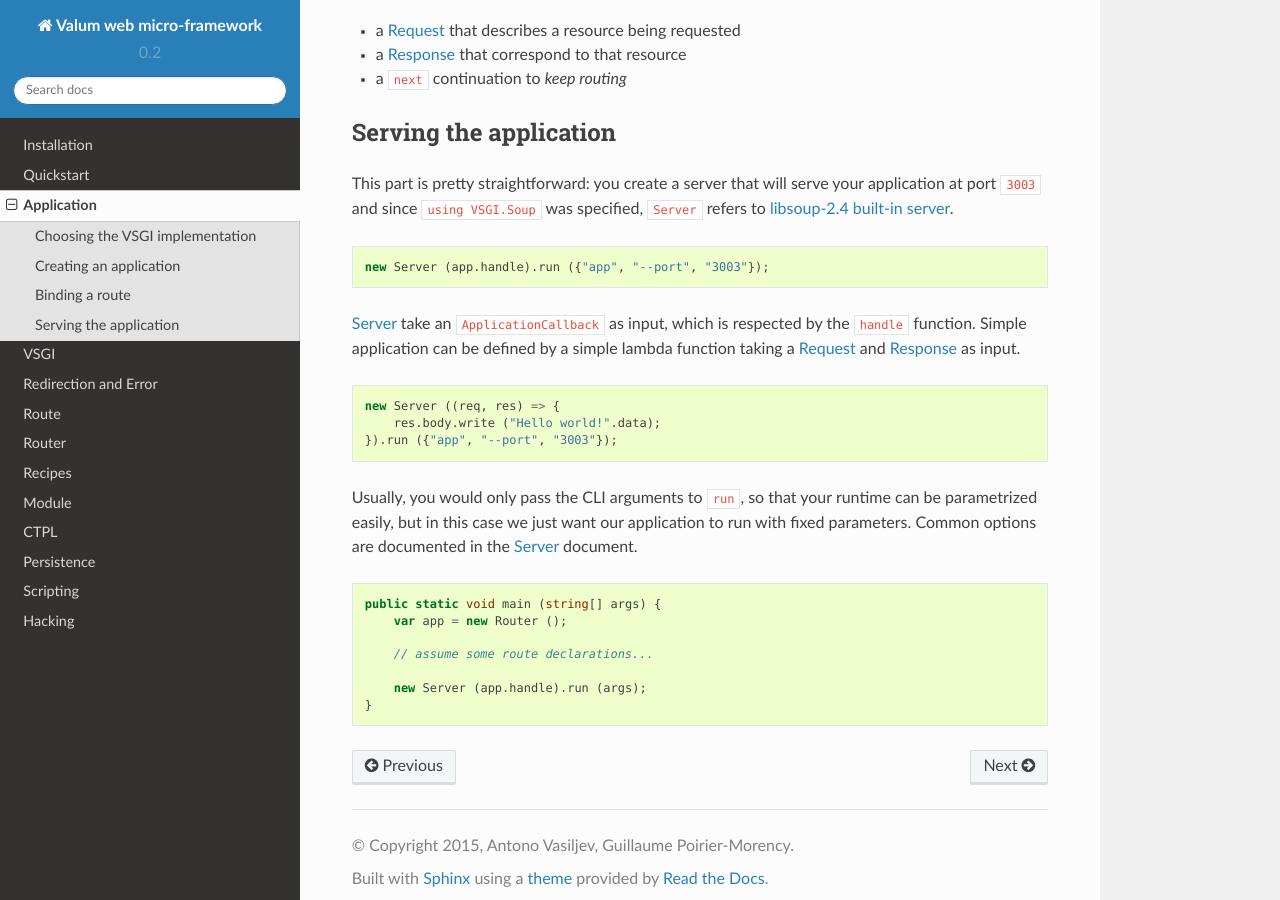
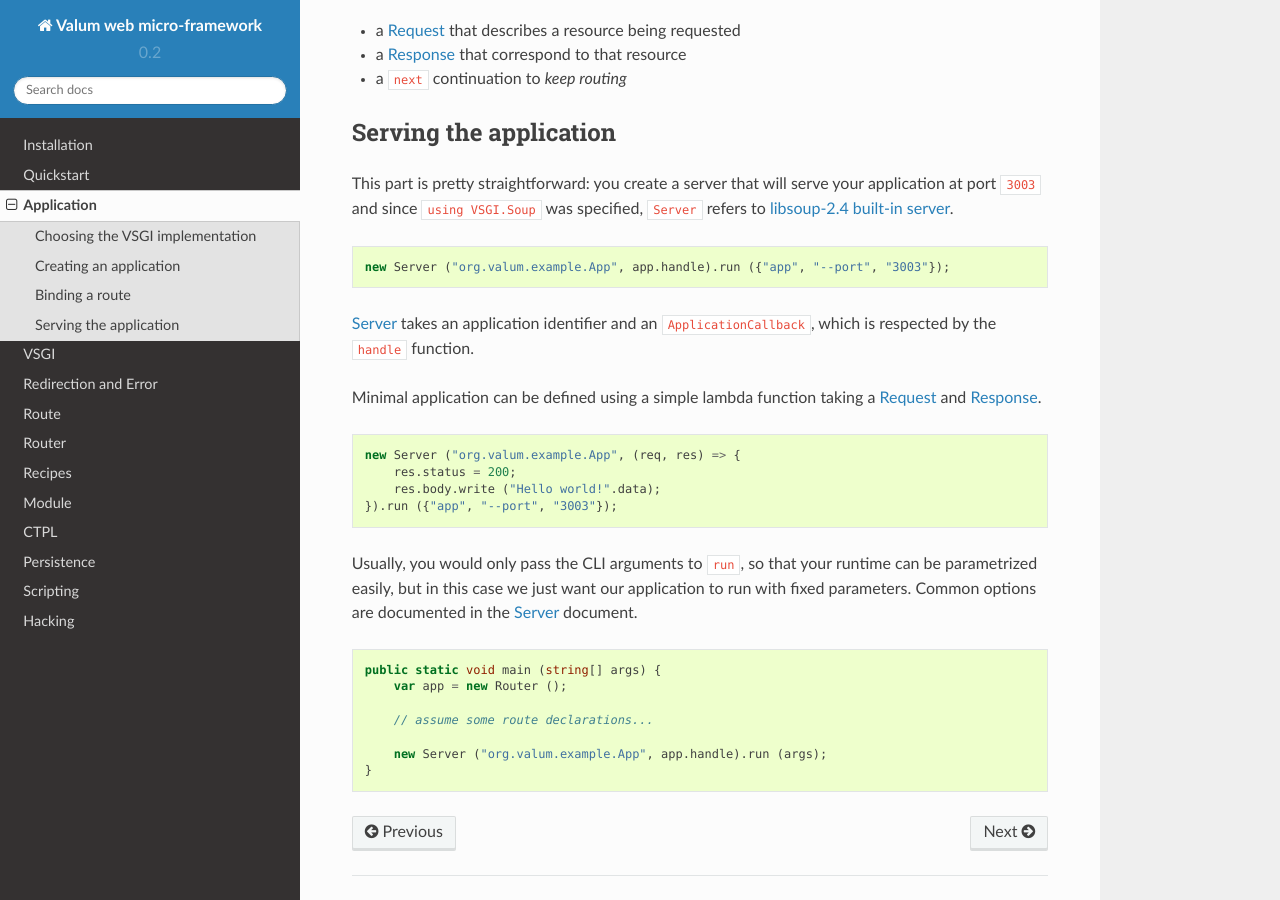
Before and after one commit to valum-framework/vsgi, a Sphinx documentation site: the page built from docs/application.rst, in a window 1280 px wide and 900 px high, scrolled down 1043 px. Built offline with Sphinx 7.4.7 and the Read the Docs theme 2.0.0, drawn with Linux system fonts in a browser that asks for light colours; pages that are not in the unit, such as notebooks, are missing from menus.

Commit message:
Take 'application_id' as construct parameter for VSGI.Server
Every application should be identified as it facilitate many operations:

 - DBus registration
 - monitoring through DBus
 - worker discovery
 - access to GSettings and other services

Update examples and assign them an application identifier beginning with
'org.valum.example.'.

Document the parameter and update code examples.

```diff
--- a/docs/application.rst
+++ b/docs/application.rst
@@ -62,16 +62,18 @@
 
 .. code:: vala
 
-    new Server (app.handle).run ({"app", "--port", "3003"});
+    new Server ("org.valum.example.App", app.handle).run ({"app", "--port", "3003"});
 
-:doc:`vsgi/server/index` take an ``ApplicationCallback`` as input, which is
-respected by the ``handle`` function.  Simple application can be defined by
-a simple lambda function taking a :doc:`vsgi/request` and :doc:`vsgi/response`
-as input.
+:doc:`vsgi/server/index` takes an application identifier and an
+``ApplicationCallback``, which is respected by the ``handle`` function.
+
+Minimal application can be defined using a simple lambda function taking
+a :doc:`vsgi/request` and :doc:`vsgi/response`.
 
 .. code:: vala
 
-    new Server ((req, res) => {
+    new Server ("org.valum.example.App", (req, res) => {
+        res.status = 200;
         res.body.write ("Hello world!".data);
     }).run ({"app", "--port", "3003"});
 
@@ -87,5 +89,5 @@
 
         // assume some route declarations...
 
-        new Server (app.handle).run (args);
+        new Server ("org.valum.example.App", app.handle).run (args);
     }
--- a/docs/vsgi/index.rst
+++ b/docs/vsgi/index.rst
@@ -24,14 +24,14 @@
 -----------
 
 The entry point of a VSGI application is type-compatible with the
-`ApplicationCallback` delegate. It is a function of two arguments:
+``ApplicationCallback`` delegate. It is a function of two arguments:
 a :doc:`request` and a :doc:`response`.
 
 .. code:: vala
 
     using VSGI.Soup;
 
-    new Server ((req, res) => {
+    new Server ("org.vsgi.App", (req, res) => {
         // process the request and produce the response...
     }).run ();
 
@@ -52,7 +52,7 @@
 
 .. code:: vala
 
-    new Server ((req, res) => {
+    new Server ("org.vsgi.App", (req, res) => {
         res.status = 200;
         res.headers.append ("Transfer-Encoding", "chunked");
         // chunked encoding will be applied
--- a/docs/vsgi/server/index.rst
+++ b/docs/vsgi/server/index.rst
@@ -76,7 +76,7 @@
             res.body.write_all ("Hello world!".data, null);
         });
 
-        return new Server (app).run (args);
+        return new Server ("org.vsgi.App", app).run (args);
     }
 
 If you specify the ``--help`` flag, you can get more information on the
--- a/docs/vsgi/server/scgi.rst
+++ b/docs/vsgi/server/scgi.rst
@@ -24,7 +24,7 @@
         }
     });
 
-    new Server (app.handle).run ();
+    new Server ("org.vsgi.SCGI", app.handle).run ();
 
 .. warning::
 
--- a/docs/vsgi/server/soup.rst
+++ b/docs/vsgi/server/soup.rst
@@ -13,7 +13,7 @@
 
     var app = new Router ();
 
-    new Server (app).run ({"app", "--port", "3003"});
+    new Server ("org.vsgi.Soup", app).run ({"app", "--port", "3003"});
 
 Options
 -------
```
Also changed, not shown: README.md (+1 -1 lines), docs/recipes/configuration.rst (added, +29 -0 lines), 9 other files.
